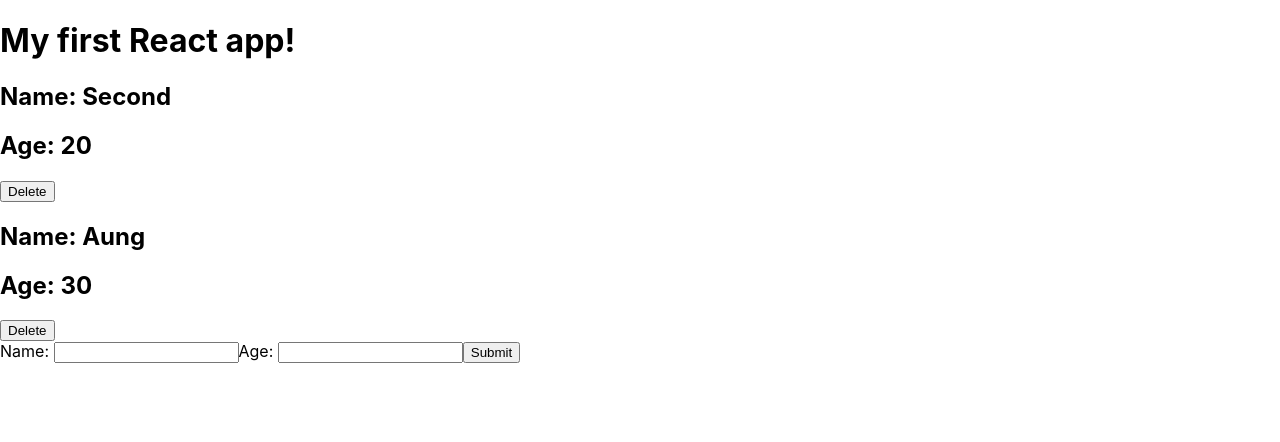
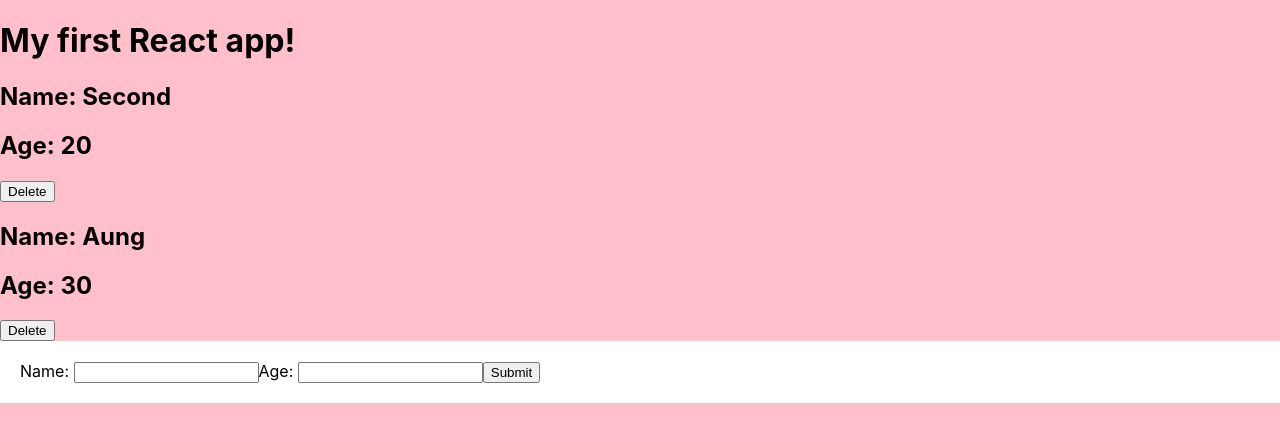
Before and after one commit to EngStu/complete-react-redux, a React (Create React App) app: page / in a window 1280 px wide. Shown: the top 442 px of the page. Built offline with nearby package versions, Linux system fonts and the light colour scheme.

Commit message:
22_finished basic

```diff
--- a/src/App.js
+++ b/src/App.js
@@ -30,6 +30,14 @@
     })
   }
 
+  componentDidMount() {
+    console.log('component mounted')
+  }
+  componentDidUpdate(prevProps, prevState) {
+    console.log('component updated')
+    console.log(prevProps, prevState)
+  }
+
   render() {
     return (
       <div className="App">
--- /dev/null
+++ b/src/Ninjas.css
@@ -0,0 +1,8 @@
+body {
+  background: pink
+}
+
+form {
+  background: #fff;
+  padding: 20px
+}
--- a/src/Ninjas.js
+++ b/src/Ninjas.js
@@ -1,4 +1,5 @@
 import React from 'react'
+import './Ninjas.css'
 
 const Ninjas = ({ ninjas, deleteNinja }) => {
 
```
